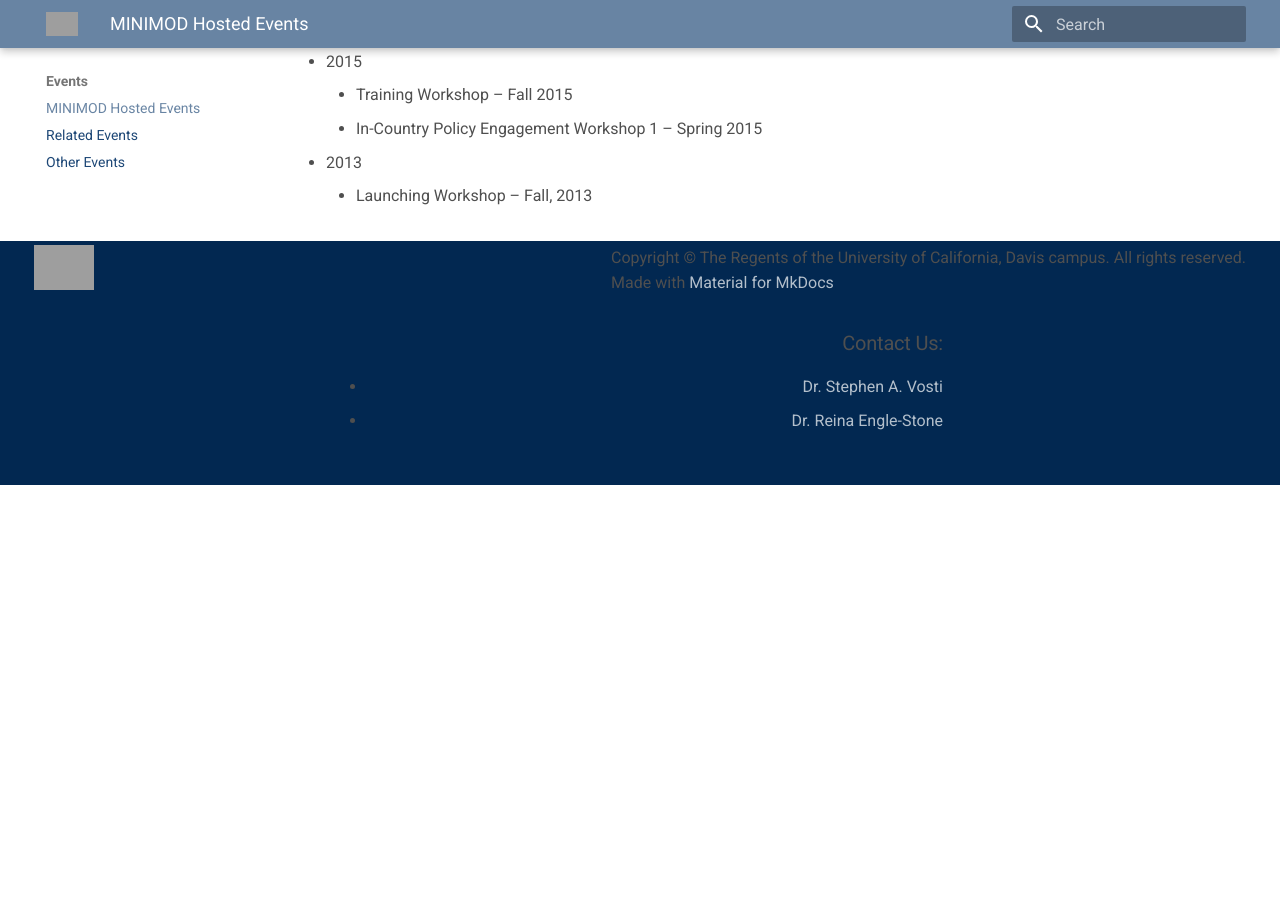
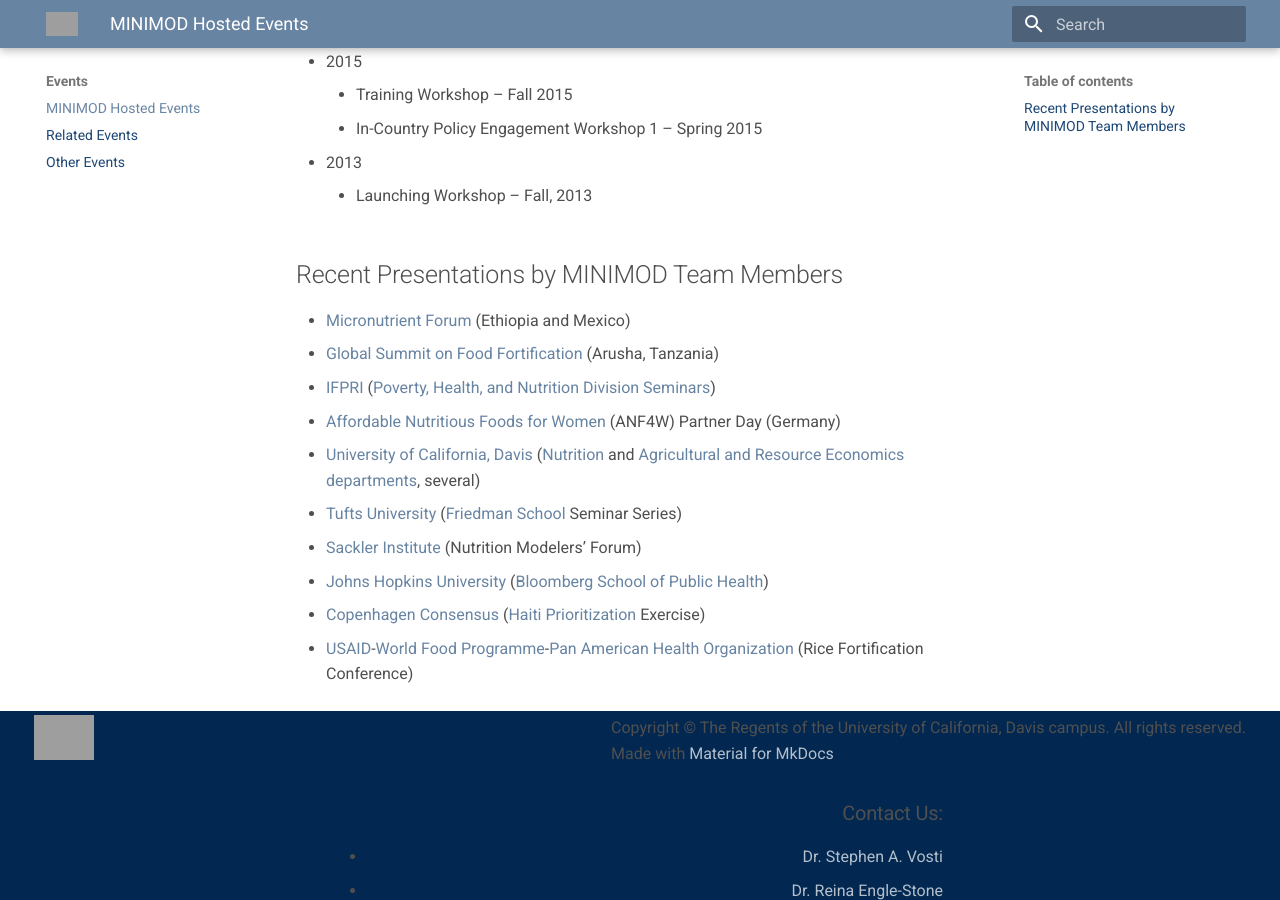
Before and after one commit to minimod-nutrition/minimod-website, an MkDocs documentation site: the page built from docs/events/events.md, in a window 1280 px wide and 900 px high, scrolled down 761 px. Built offline with MkDocs 1.6.1 and Material for MkDocs 9.7.7, drawn with Linux system fonts in a browser that asks for light colours; nearby versions of some CDN libraries; before the commit the page ends 1246 px from its top, so only the background shows below that; grey boxes are pictures that could not be loaded.

```diff
--- a/docs/events/events.md
+++ b/docs/events/events.md
@@ -26,3 +26,16 @@
 
 - 2013
     - Launching Workshop – Fall, 2013
+
+## Recent Presentations by MINIMOD Team Members
+
+- [Micronutrient Forum](http://micronutrientforum.org/) (Ethiopia and Mexico)
+- [Global Summit on Food Fortification](http://www.gainhealth.org/future-fortified/) (Arusha, Tanzania)
+- [IFPRI](http://www.ifpri.org/) ([Poverty, Health, and Nutrition Division Seminars](https://www.ifpri.org/division/poverty-health-and-nutrition-phnd))
+- [Affordable Nutritious Foods for Women](https://www.giz.de/en/worldwide/25670.html) (ANF4W) Partner Day (Germany)
+- [University of California, Davis](https://www.ucdavis.edu/) ([Nutrition](http://nutrition.ucdavis.edu/) and [Agricultural and Resource Economics departments](https://are.ucdavis.edu/), several)
+- [Tufts University](https://www.tufts.edu/) ([Friedman School](https://nutrition.tufts.edu/) Seminar Series)
+- [Sackler Institute](https://www.nyas.org/programs/the-sackler-institute-for-nutrition-science/) (Nutrition Modelers’ Forum)
+- [Johns Hopkins University](https://www.jhu.edu/) ([Bloomberg School of Public Health](https://www.jhsph.edu/))
+- [Copenhagen Consensus](http://www.copenhagenconsensus.com/) ([Haiti Prioritization](http://www.copenhagenconsensus.com/Haiti-Priorise) Exercise)
+- [USAID](https://www.usaid.gov/)-[World Food Programme](http://www1.wfp.org/)-[Pan American Health Organization](http://www.paho.org/hq/) (Rice Fortification Conference)
--- a/mkdocs.yml
+++ b/mkdocs.yml
@@ -8,12 +8,25 @@
     - overview/policy_issues.md
     - overview/outreach.md
   - Focus Countries:
+    - World Map: countries/worldmap.md
+    - Burkina Faso:
+      - countries/burkina_faso/background.md
     - Cameroon:
       - Background and Policy Issues: countries/cameroon/background.md
       - Cameroon Micronutrient Intervention Programs: countries/cameroon/programs.md
       - countries/cameroon/policy_engagement.md
     - Ethiopia:
       - countries/ethiopia/background.md
+    - Ghana:
+      - countries/ghana/background.md
+    - Haiti:
+      - countries/haiti/background.md
+    - Malawi:
+      - countries/malawi/backgorund.md
+    - Nigeria:
+      - countries/Nigeria/background.md
+    - Senegal:
+      - countries/senegal/background.md
   - Tools:
       - Cost Models: tools/cost_models.md
       - Benefits Models: tools/benefits_models.md
@@ -21,6 +34,7 @@
       - SD Tool: tools/sd_tool.md
   - Publications: publications.md
   - Collaborations: collaborations.md
+  - News: news.md
   - Related Resources: related_resources.md
   - Events:
     - MINIMOD Hosted Events: events/events.md
```
Also changed, not shown: docs/collaborations.md (+11 -0 lines).
